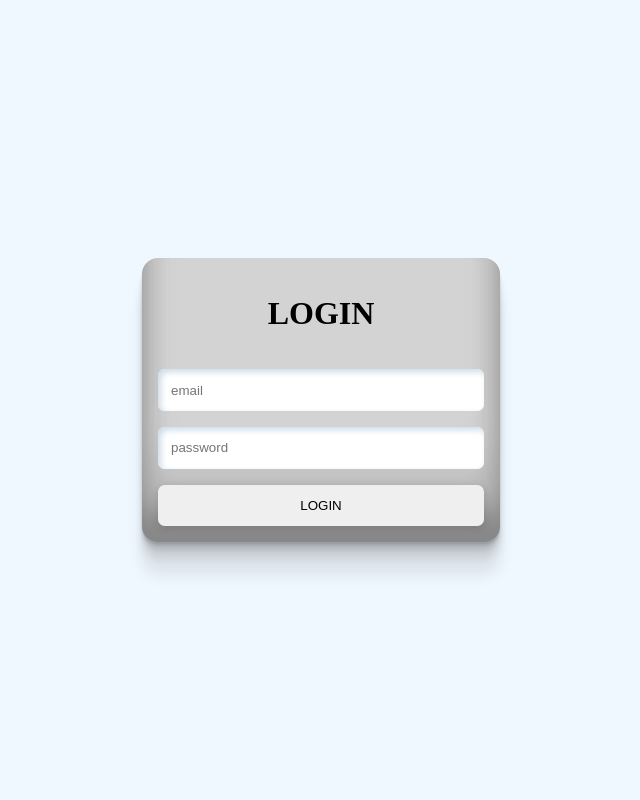
After one commit to Dibisek/WdPAI-ClicknBorrow, a PHP site: page /public/views/login.html in a window 1280 px wide. The commit adds this page. Shown: the whole page, without its empty margins (319-959 px from the left). Run offline with PHP 8.4, Linux system fonts and the light colour scheme.

Commit message:
Add page switching and style login page

```diff
--- /dev/null
+++ b/public/css/style.css
@@ -0,0 +1,47 @@
+body {
+    background-color: aliceblue;
+    height: 100vh;
+    width: 100vw;
+    margin: 0;
+
+}
+
+.container {
+    background-color: lightgray;
+    border-radius: 1em;
+    padding: 1em;
+    box-shadow: rgba(0, 0, 0, 0.17) 0px -23px 25px 0px inset, rgba(0, 0, 0, 0.15) 0px -36px 30px 0px inset, rgba(0, 0, 0, 0.1) 0px -79px 40px 0px inset, rgba(0, 0, 0, 0.06) 0px 2px 1px, rgba(0, 0, 0, 0.09) 0px 4px 2px, rgba(0, 0, 0, 0.09) 0px 8px 4px, rgba(0, 0, 0, 0.09) 0px 16px 8px, rgba(0, 0, 0, 0.09) 0px 32px 16px;
+}
+
+.flex-row-center-center {
+    display: flex;
+    flex-direction: column;
+    justify-content: center;
+    align-items: center;
+    gap: 1em;
+}
+
+form > input, form > textarea, form > button {
+    width: 250px;
+    padding: 1em;
+    border-radius: 0.5em;
+    border: none;
+    box-shadow: rgb(204, 219, 232) 3px 3px 6px 0px inset, rgba(255, 255, 255, 0.5) -3px -3px 6px 1px inset;}
+
+
+form > button, button {
+    box-sizing: content-box;
+    box-shadow: rgba(0, 0, 0, 0.15) 0px 2px 8px;
+}
+
+form > button:hover, button:hover {
+    box-sizing: content-box;
+    box-shadow: rgba(0, 0, 0, 0.35) 0px -50px 36px -28px inset;
+}
+
+
+@media screen and (min-width: 414px) {
+    form > input, form > textarea, form > button {
+        width: 300px;
+    }
+}
--- /dev/null
+++ b/public/views/login.html
@@ -0,0 +1,21 @@
+<!DOCTYPE html>
+<html>
+<head>
+    <meta charset="utf-8">
+    <meta name="viewport" content="width=device-width, initial-scale=1.0">
+    <link rel="stylesheet" type="text/css" href="public/css/style.css">
+    <title>Login</title>
+</head>
+<body class="flex-row-center-center">
+    <div class="container flex-row-center-center">
+        <h1>LOGIN</h1>
+
+        <form class="flex-row-center-center">
+            <input type="email" placeholder="email">
+            <input type="password" placeholder="password">
+            <button type="submit">LOGIN</button>
+        </form>
+    </div>
+
+</body>
+</html>
```
Also changed, not shown: index.php (+13 -1 lines), public/views/dashboard.html (added, +11 -0 lines), src/controllers/AppController.php (added, +19 -0 lines).
